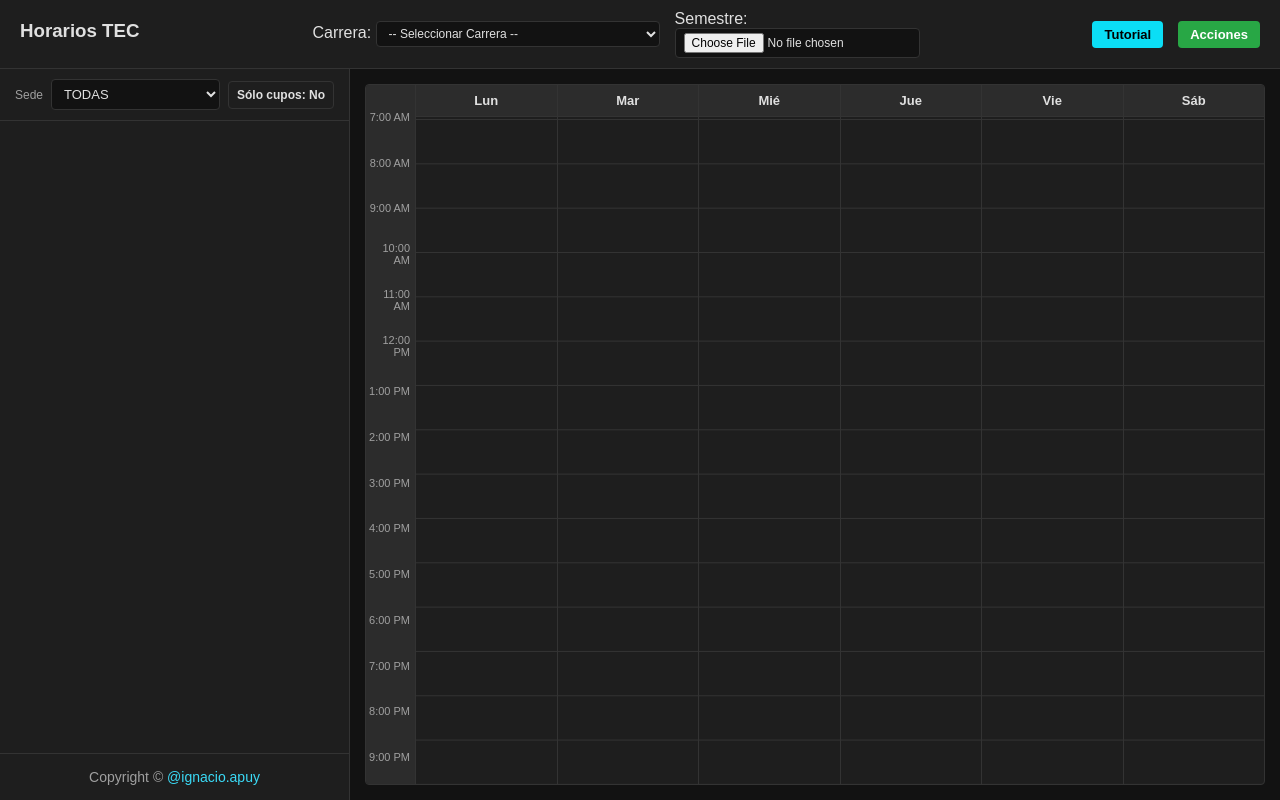
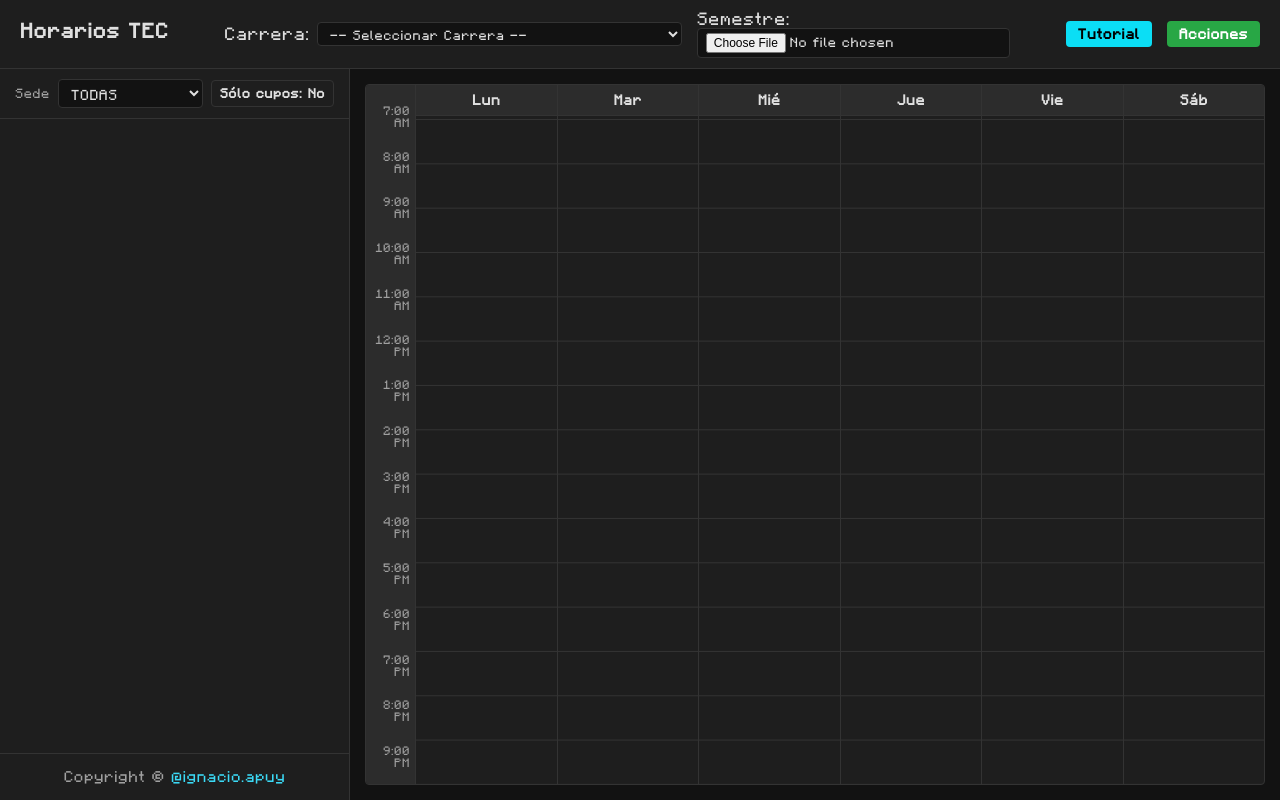
Before and after one commit to IgnacioApuy/HorarioTEC, a plain HTML site: page index.html in a window 1280 px wide. Drawn offline with Linux system fonts and the light colour scheme; no server answers.

Commit message:
Segundo cambio de fuente

```diff
--- a/index.html
+++ b/index.html
@@ -6,6 +6,13 @@
         <meta name="viewport" content="width=device-width, initial-scale=1.0">
         <title>Horario TEC</title>
         <style>
+                @font-face {
+                        font-family: 'Minecraft';
+                        src: url('https://raw.githubusercontent.com/IgnacioApuy/HorarioTEC/main/Minecraft.ttf') format('truetype');
+                        font-weight: normal;
+                        font-style: normal;
+                }
+
                 :root {
                         --bg-color: #121212;
                         --surface-color: #1e1e1e;
@@ -27,7 +34,7 @@
                         box-sizing: border-box;
                         margin: 0;
                         padding: 0;
-                        font-family: sans-serif;
+                        font-family: 'Minecraft', sans-serif;
 
                 }
 
@@ -1109,7 +1116,8 @@
                 </div>
                 <div class="modal-content">
                         <p>Exporta todo lo que esta página tiene guardado en tu navegador (plan de estudios, semestre,
-                                grupos seleccionados de las 4 variantes, sede, cupos, colores, carrera y cursos marcados en el plan) a un archivo
+                                grupos seleccionados de las 4 variantes, sede, cupos, colores, carrera y cursos marcados
+                                en el plan) a un archivo
                                 CSV.</p>
                         <p>Importar un CSV <b>reemplaza</b> los datos guardados actualmente por los del archivo.</p>
                         <p><i>Nota: el CSV está pensado como copia de seguridad. Si lo abres y lo guardas de nuevo desde
```
